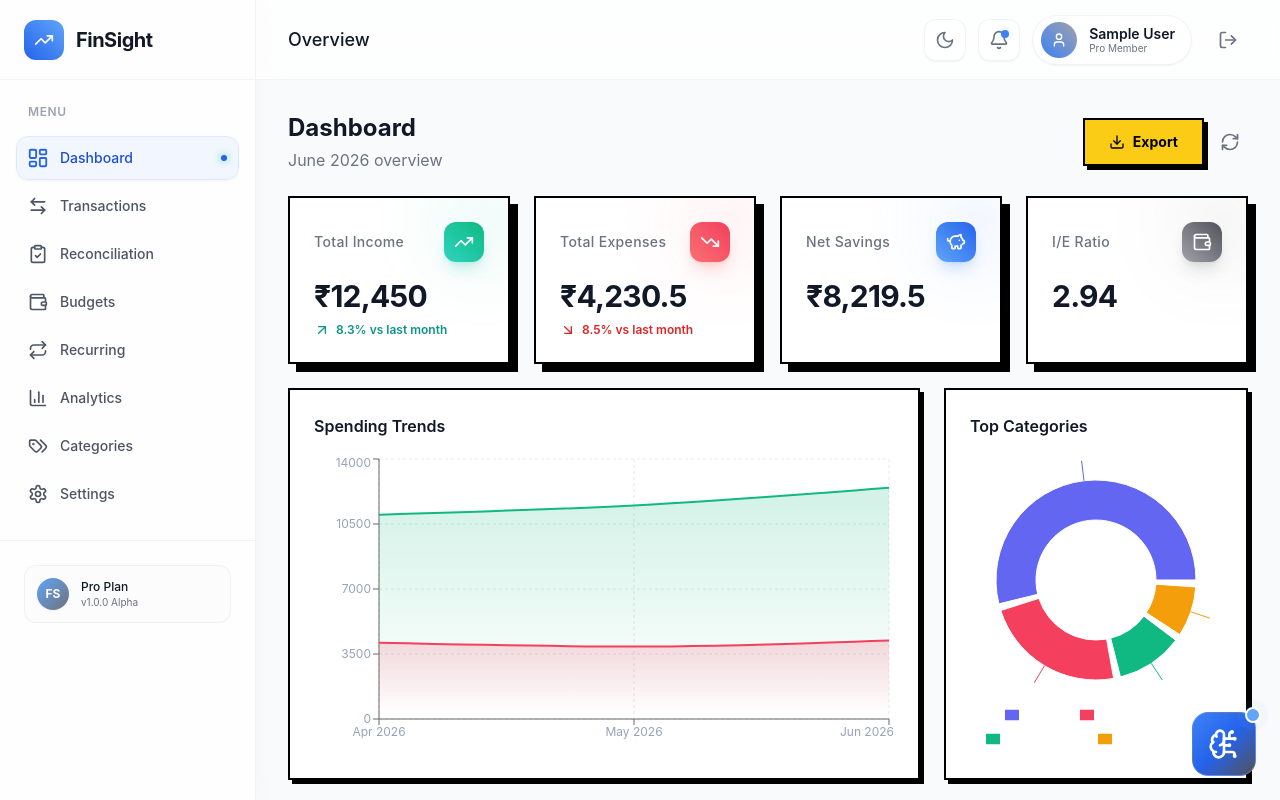
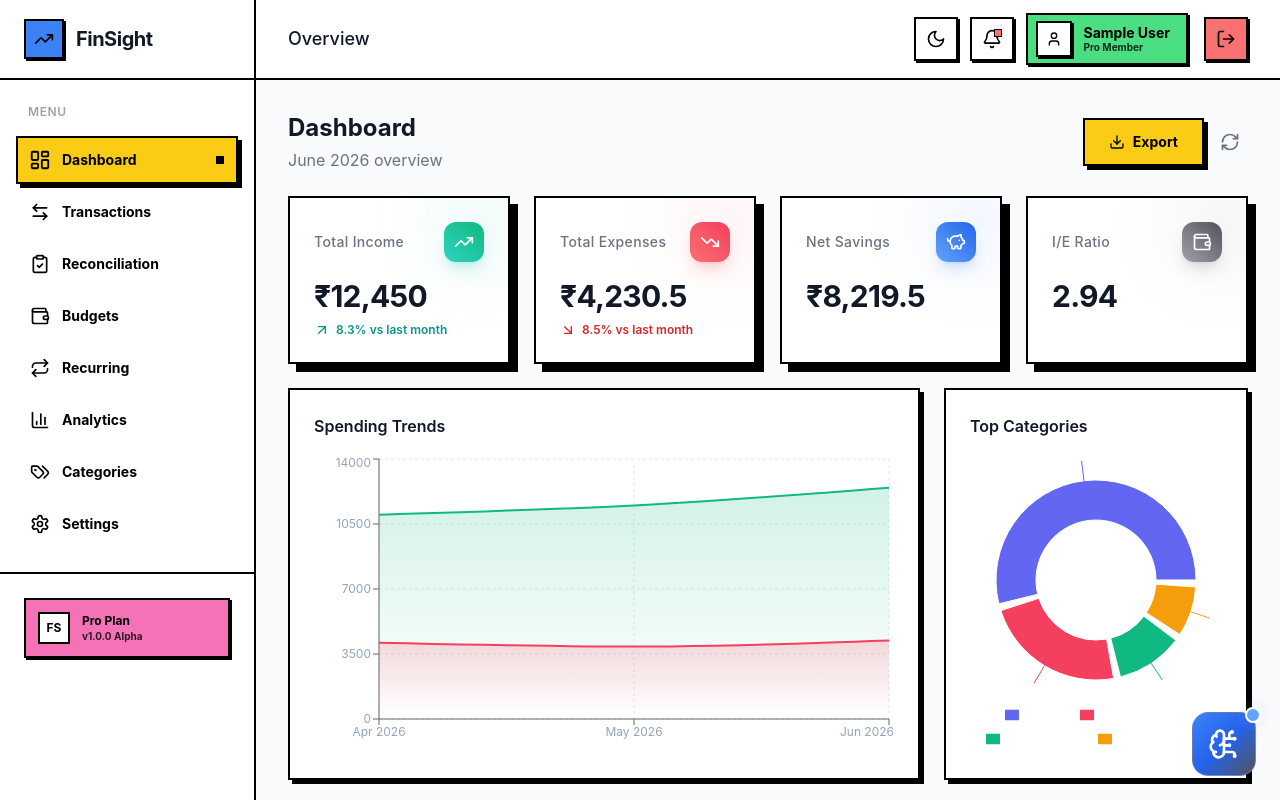
Before and after one commit to shashankbaswa007/FinSight, a React (Vite) app in the folder frontend/: page /dashboard in a window 1280 px wide. Built offline with nearby package versions, Linux system fonts and the light colour scheme; sample sign-in values are in the browser's storage.

Commit message:
style: apply neo-brutalism to layout components

```diff
--- a/frontend/src/components/layout/Sidebar.tsx
+++ b/frontend/src/components/layout/Sidebar.tsx
@@ -34,21 +34,21 @@ export default function Sidebar({ open, onClose }: SidebarProps) {
     <aside
       className={cn(
         "fixed inset-y-0 left-0 z-40 w-64 transform transition-all duration-300 ease-in-out lg:relative lg:translate-x-0 lg:z-0",
-        "bg-white/80 dark:bg-ocean-900/60 backdrop-blur-xl border-r border-gray-200/50 dark:border-white/5 shadow-[4px_0_24px_rgba(0,0,0,0.02)]",
+        "bg-white dark:bg-black border-r-2 border-black dark:border-white",
         open ? "translate-x-0" : "-translate-x-full"
       )}
     >
       {/* Logo */}
-      <div className="flex h-20 items-center justify-between px-6 border-b border-gray-200/50 dark:border-white/5">
+      <div className="flex h-20 items-center justify-between px-6 border-b-2 border-black dark:border-white">
         <div className="flex items-center gap-3">
-          <div className="flex h-10 w-10 items-center justify-center rounded-xl bg-gradient-to-tr from-brand-600 to-brand-400 shadow-glow">
-            <TrendingUp className="h-5 w-5 text-white" />
+          <div className="flex h-10 w-10 items-center justify-center rounded-none bg-brand-500 border-2 border-black dark:border-white shadow-brutal-sm dark:shadow-brutal-dark">
+            <TrendingUp className="h-5 w-5 text-black" />
           </div>
           <span className="text-xl font-display font-bold text-gray-900 dark:text-white tracking-tight">
             FinSight
           </span>
         </div>
-        <button onClick={onClose} className="lg:hidden p-2 rounded-lg bg-gray-100 dark:bg-white/10 text-gray-500 hover:text-gray-900 dark:text-ocean-200 dark:hover:text-white transition-colors">
+        <button onClick={onClose} className="lg:hidden p-2 rounded-none bg-accent-yellow border-2 border-black dark:border-white text-black shadow-brutal-sm hover:translate-x-[2px] hover:translate-y-[2px] hover:shadow-none transition-all">
           <X className="h-5 w-5" />
         </button>
       </div>
@@ -63,25 +63,22 @@ export default function Sidebar({ open, onClose }: SidebarProps) {
             onClick={onClose}
             className={({ isActive }) =>
               cn(
-                "group flex items-center gap-3 px-3 py-3 rounded-xl text-sm font-medium transition-all duration-300 relative overflow-hidden",
+                "group flex items-center gap-3 px-3 py-3 rounded-none border-2 text-sm font-bold transition-all duration-200 relative overflow-hidden",
                 isActive
-                  ? "text-brand-700 dark:text-brand-300 shadow-sm"
-                  : "text-gray-600 dark:text-ocean-200 hover:text-gray-900 dark:hover:text-white hover:bg-white/50 dark:hover:bg-white/5 hover:translate-x-1"
+                  ? "bg-accent-yellow text-black border-black dark:border-white shadow-brutal dark:shadow-brutal-dark"
+                  : "bg-white dark:bg-black text-black dark:text-white border-transparent hover:border-black dark:hover:border-white hover:shadow-brutal dark:hover:shadow-brutal-dark"
               )
             }
           >
             {({ isActive }) => (
               <>
-                {isActive && (
-                  <div className="absolute inset-0 bg-brand-50/80 dark:bg-brand-500/10 border border-brand-100 dark:border-brand-500/20 rounded-xl" />
-                )}
                 <Icon className={cn(
-                  "h-5 w-5 flex-shrink-0 transition-transform duration-300 relative z-10",
-                  isActive ? "scale-110 text-brand-600 dark:text-brand-400" : "group-hover:scale-110"
+                  "h-5 w-5 flex-shrink-0 transition-transform duration-200 relative z-10",
+                  isActive ? "scale-110" : "group-hover:scale-110"
                 )} />
                 <span className="relative z-10">{label}</span>
                 {isActive && (
-                  <div className="ml-auto h-1.5 w-1.5 rounded-full bg-brand-600 dark:bg-brand-400 relative z-10 shadow-[0_0_8px_rgba(20,184,166,0.8)]" />
+                  <div className="ml-auto h-2 w-2 rounded-none bg-black relative z-10" />
                 )}
               </>
             )}
@@ -90,14 +87,14 @@ export default function Sidebar({ open, onClose }: SidebarProps) {
       </nav>
 
       {/* Footer */}
-      <div className="p-6 border-t border-gray-200/50 dark:border-white/5">
-        <div className="flex items-center gap-3 p-3 rounded-xl bg-gray-50/50 dark:bg-black/20 border border-gray-200/50 dark:border-white/5">
-           <div className="h-8 w-8 rounded-full bg-gradient-to-br from-brand-400 to-ocean-500 flex items-center justify-center text-white text-xs font-bold shadow-sm">
+      <div className="p-6 border-t-2 border-black dark:border-white">
+        <div className="flex items-center gap-3 p-3 rounded-none bg-accent-pink border-2 border-black dark:border-white shadow-brutal-sm dark:shadow-brutal-dark">
+           <div className="h-8 w-8 rounded-none bg-white border-2 border-black flex items-center justify-center text-black text-xs font-bold">
              FS
            </div>
            <div>
-             <p className="text-xs font-medium text-gray-900 dark:text-white">Pro Plan</p>
-             <p className="text-[10px] text-gray-500 dark:text-ocean-400">v1.0.0 Alpha</p>
+             <p className="text-xs font-bold text-black">Pro Plan</p>
+             <p className="text-[10px] text-black/80 font-bold">v1.0.0 Alpha</p>
            </div>
         </div>
       </div>
--- a/frontend/src/components/layout/Topbar.tsx
+++ b/frontend/src/components/layout/Topbar.tsx
@@ -12,12 +12,12 @@ export default function Topbar({ onMenuClick }: TopbarProps) {
   const { theme, toggleTheme } = useTheme();
 
   return (
-    <header className="sticky top-0 z-20 flex h-20 items-center justify-between border-b border-gray-200/50 dark:border-white/5 bg-white/70 dark:bg-ocean-900/50 backdrop-blur-xl px-4 sm:px-6 lg:px-8">
+    <header className="sticky top-0 z-20 flex h-20 items-center justify-between border-b-2 border-black dark:border-white bg-white dark:bg-black px-4 sm:px-6 lg:px-8">
       {/* Left: hamburger */}
       <div className="flex items-center gap-4">
         <button
           onClick={onMenuClick}
-          className="lg:hidden p-2.5 rounded-xl bg-white dark:bg-ocean-800 text-gray-500 dark:text-ocean-200 hover:bg-gray-50 dark:hover:bg-ocean-700 shadow-sm border border-gray-200/50 dark:border-white/5 transition-all"
+          className="lg:hidden p-2.5 rounded-none bg-accent-yellow text-black border-2 border-black dark:border-white shadow-brutal-sm hover:translate-x-[2px] hover:translate-y-[2px] hover:shadow-none transition-all"
         >
           <Menu className="h-5 w-5" />
         </button>
@@ -32,10 +32,9 @@ export default function Topbar({ onMenuClick }: TopbarProps) {
         <button
           onClick={toggleTheme}
           className={cn(
-            "p-2.5 rounded-xl transition-all duration-300 border shadow-sm",
-            "bg-white dark:bg-ocean-800 text-gray-500 dark:text-ocean-200",
-            "border-gray-200/50 dark:border-white/5 hover:border-brand-200 dark:hover:border-brand-700",
-            "hover:text-brand-600 dark:hover:text-brand-400 hover:bg-brand-50/50 dark:hover:bg-ocean-700"
+            "p-2.5 rounded-none transition-all duration-200 border-2 shadow-brutal-sm dark:shadow-brutal-dark",
+            "bg-accent-blue text-black dark:text-white border-black dark:border-white",
+            "hover:translate-x-[2px] hover:translate-y-[2px] hover:shadow-none dark:hover:shadow-none"
           )}
           title={theme === 'dark' ? 'Switch to light mode' : 'Switch to dark mode'}
         >
@@ -44,28 +43,28 @@ export default function Topbar({ onMenuClick }: TopbarProps) {
 
         {/* Notifications (Mock) */}
         <button className={cn(
-            "p-2.5 rounded-xl transition-all duration-300 border shadow-sm relative",
-            "bg-white dark:bg-ocean-800 text-gray-500 dark:text-ocean-200",
-            "border-gray-200/50 dark:border-white/5 hover:border-brand-200 dark:hover:border-brand-700",
-            "hover:text-brand-600 dark:hover:text-brand-400 hover:bg-brand-50/50 dark:hover:bg-ocean-700"
+            "p-2.5 rounded-none transition-all duration-200 border-2 shadow-brutal-sm dark:shadow-brutal-dark relative",
+            "bg-white dark:bg-black text-black dark:text-white",
+            "border-black dark:border-white",
+            "hover:bg-accent-yellow hover:text-black hover:translate-x-[2px] hover:translate-y-[2px] hover:shadow-none dark:hover:shadow-none"
           )}>
           <Bell className="h-5 w-5" />
           <span className="absolute top-2.5 right-2.5 flex h-2 w-2">
-            <span className="animate-ping absolute inline-flex h-full w-full rounded-full bg-brand-400 opacity-75"></span>
-            <span className="relative inline-flex rounded-full h-2 w-2 bg-brand-500"></span>
+            <span className="animate-ping absolute inline-flex h-full w-full rounded-none bg-accent-pink opacity-75"></span>
+            <span className="relative inline-flex rounded-none h-2 w-2 bg-accent-red border border-black"></span>
           </span>
         </button>
 
         {/* User info */}
-        <div className="hidden sm:flex items-center gap-3 pl-2 pr-4 py-1.5 rounded-full bg-white dark:bg-ocean-800 border border-gray-200/50 dark:border-white/5 shadow-sm">
-          <div className="flex h-9 w-9 items-center justify-center rounded-full bg-gradient-to-tr from-brand-500 to-ocean-400 shadow-glow">
-            <User className="h-4 w-4 text-white" />
+        <div className="hidden sm:flex items-center gap-3 pl-2 pr-4 py-1.5 rounded-none bg-accent-green border-2 border-black dark:border-white shadow-brutal-sm dark:shadow-brutal-dark">
+          <div className="flex h-9 w-9 items-center justify-center rounded-none bg-white border-2 border-black shadow-[2px_2px_0px_0px_rgba(0,0,0,1)]">
+            <User className="h-4 w-4 text-black" />
           </div>
           <div className="flex flex-col">
-            <span className="text-sm font-semibold text-gray-900 dark:text-white leading-none">
+            <span className="text-sm font-bold text-black leading-none">
               {user?.name ?? 'User'}
             </span>
-            <span className="text-[10px] text-gray-500 dark:text-ocean-300 mt-0.5 leading-none">
+            <span className="text-[10px] text-black/80 font-bold mt-0.5 leading-none">
               Pro Member
             </span>
           </div>
@@ -74,7 +73,7 @@ export default function Topbar({ onMenuClick }: TopbarProps) {
         {/* Logout */}
         <button
           onClick={logout}
-          className="ml-1 p-2.5 rounded-xl text-gray-500 hover:bg-red-50 hover:text-red-600 dark:text-ocean-400 dark:hover:bg-red-500/10 dark:hover:text-red-400 transition-colors"
+          className="ml-1 p-2.5 rounded-none border-2 border-black dark:border-white bg-accent-red text-black shadow-brutal-sm dark:shadow-brutal-dark hover:translate-x-[2px] hover:translate-y-[2px] hover:shadow-none dark:hover:shadow-none transition-all"
           title="Sign out"
         >
           <LogOut className="h-5 w-5" />
```
